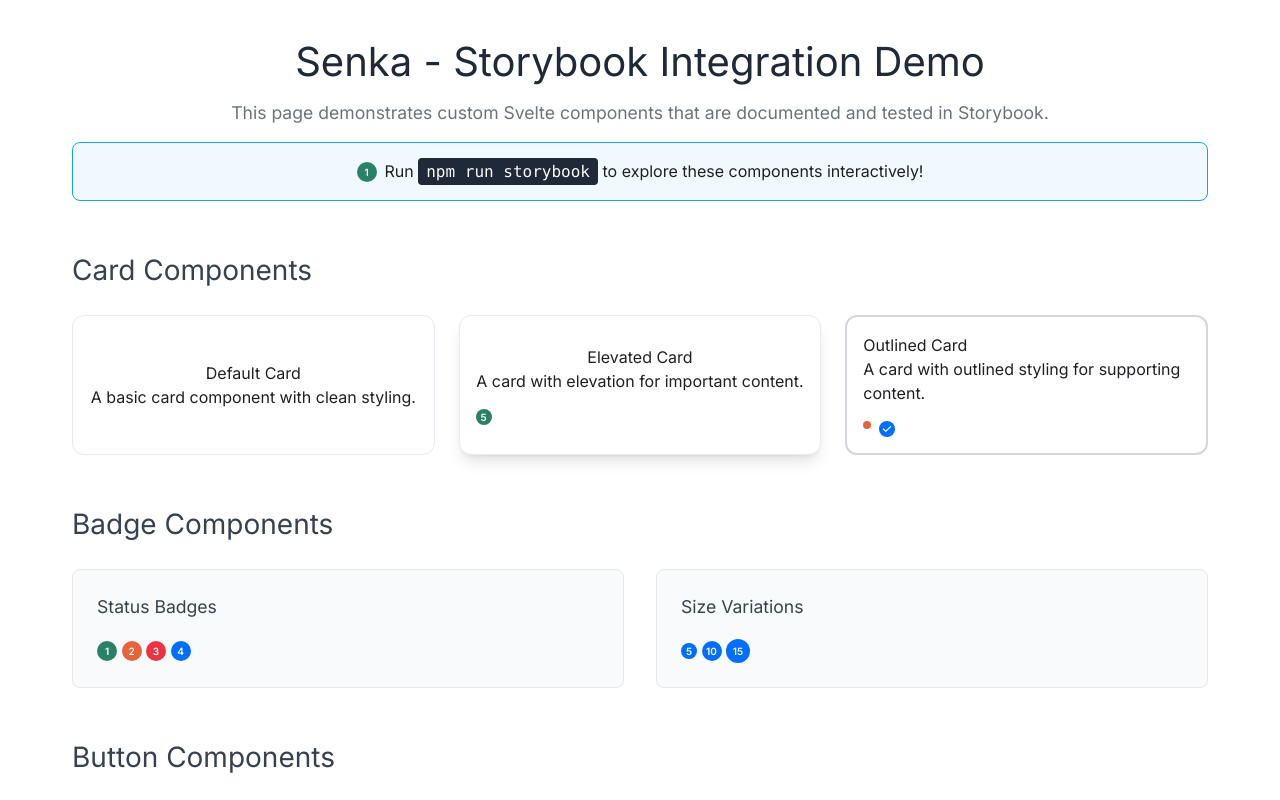
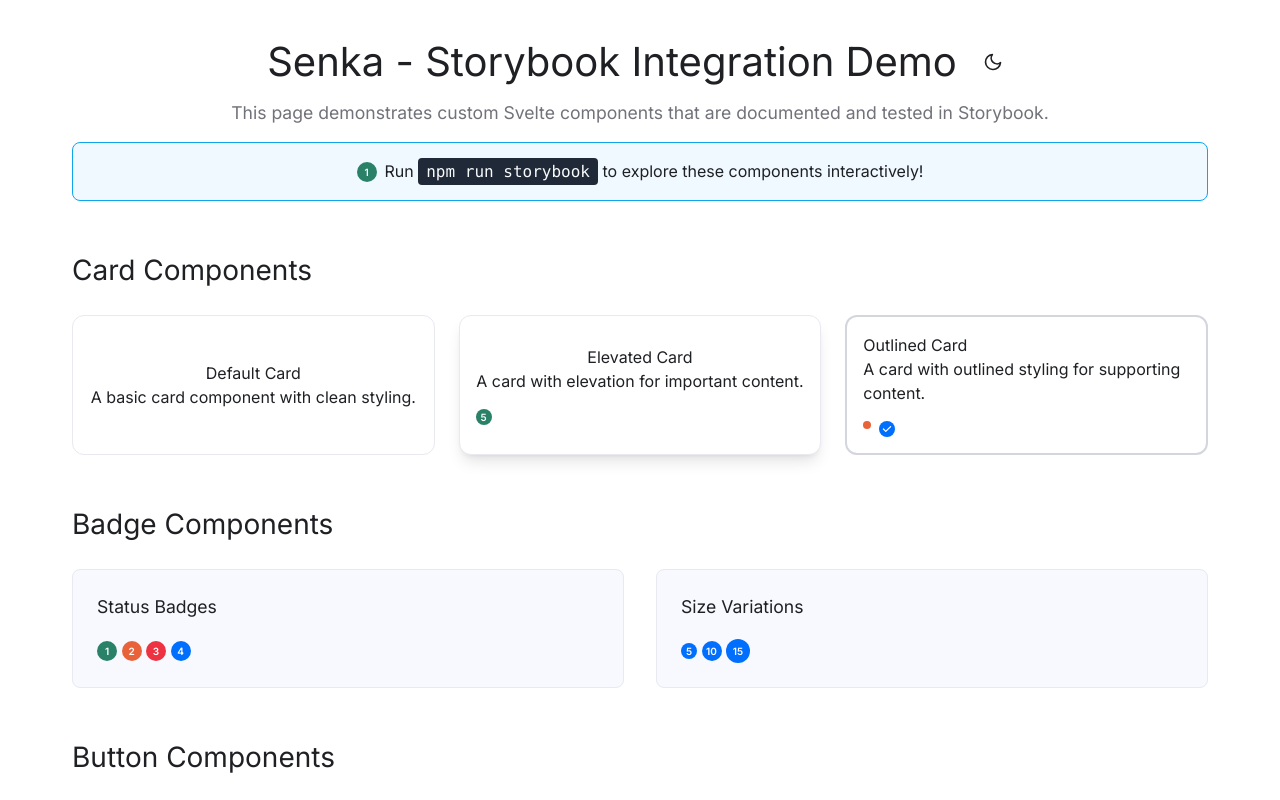
Before and after one commit to senka-ai/senka, a SvelteKit app: page / in a window 1280 px wide. Shown: the top 800 px of the page. Built offline with nearby package versions, Linux system fonts and the light colour scheme.

Commit message:
feat: add theme toggle with light/dark mode support

```diff
--- a/package.json
+++ b/package.json
@@ -16,7 +16,7 @@
 		"lint": "prettier --check .",
 		"test:unit": "vitest",
 		"test": "npm run test:unit -- --run",
-		"storybook": "storybook dev -p 6006",
+		"story": "storybook dev -p 6006 --no-open",
 		"build-storybook": "storybook build"
 	},
 	"devDependencies": {
--- a/src/app.css
+++ b/src/app.css
@@ -9,38 +9,22 @@
 @import './styles/focus-states.css';
 
 :root {
-	/* Highlight Colors */
+	/* Highlight Colors (same for both themes) */
 	--color-highlight-50: #eaf2ff;
 	--color-highlight-100: #b4dbff;
 	--color-highlight-200: #6fbaff;
 	--color-highlight-300: #2897ff;
 	--color-highlight-400: #006ffd;
 
-	/* Neutral Colors - Light */
-	--color-neutral-50: #ffffff;
-	--color-neutral-100: #f8f9fe;
-	--color-neutral-200: #e8e9f1;
-	--color-neutral-300: #d4d6dd;
-	--color-neutral-400: #c5c6cc;
-
-	/* Neutral Colors - Dark */
-	--color-neutral-500: #8f9098;
-	--color-neutral-600: #71727a;
-	--color-neutral-700: #494a50;
-	--color-neutral-800: #2f3036;
-	--color-neutral-900: #1f2024;
-
-	/* Support Colors - Success */
+	/* Support Colors (same for both themes) */
 	--color-success-50: #e7f4e8;
 	--color-success-100: #3ac0a0;
 	--color-success-200: #298267;
 
-	/* Support Colors - Warning */
 	--color-warning-50: #fff4e4;
 	--color-warning-100: #ffb37c;
 	--color-warning-200: #e86339;
 
-	/* Support Colors - Error */
 	--color-error-50: #ffe2e5;
 	--color-error-100: #ff016d;
 	--color-error-200: #ed3241;
@@ -49,12 +33,67 @@
 	--font-family: 'Inter', -apple-system, BlinkMacSystemFont, 'Segoe UI', Roboto, sans-serif;
 }
 
+/* Light Theme (default) */
+:root, [data-theme="light"] {
+	/* Neutral Colors - Light Theme */
+	--color-neutral-50: #ffffff;
+	--color-neutral-100: #f8f9fe;
+	--color-neutral-200: #e8e9f1;
+	--color-neutral-300: #d4d6dd;
+	--color-neutral-400: #c5c6cc;
+	--color-neutral-500: #8f9098;
+	--color-neutral-600: #71727a;
+	--color-neutral-700: #494a50;
+	--color-neutral-800: #2f3036;
+	--color-neutral-900: #1f2024;
+
+	/* Semantic colors for light theme */
+	--color-background: var(--color-neutral-50);
+	--color-surface: var(--color-neutral-100);
+	--color-surface-elevated: var(--color-neutral-50);
+	--color-text-primary: var(--color-neutral-900);
+	--color-text-secondary: var(--color-neutral-600);
+	--color-text-muted: var(--color-neutral-500);
+	--color-border: var(--color-neutral-200);
+	--color-border-strong: var(--color-neutral-300);
+}
+
+/* Dark Theme */
+[data-theme="dark"] {
+	/* Neutral Colors - Dark Theme (inverted) */
+	--color-neutral-50: #1f2024;
+	--color-neutral-100: #2f3036;
+	--color-neutral-200: #494a50;
+	--color-neutral-300: #71727a;
+	--color-neutral-400: #8f9098;
+	--color-neutral-500: #c5c6cc;
+	--color-neutral-600: #d4d6dd;
+	--color-neutral-700: #e8e9f1;
+	--color-neutral-800: #f8f9fe;
+	--color-neutral-900: #ffffff;
+
+	/* Semantic colors for dark theme */
+	--color-background: var(--color-neutral-50);
+	--color-surface: var(--color-neutral-100);
+	--color-surface-elevated: var(--color-neutral-200);
+	--color-text-primary: var(--color-neutral-900);
+	--color-text-secondary: var(--color-neutral-600);
+	--color-text-muted: var(--color-neutral-500);
+	--color-border: var(--color-neutral-200);
+	--color-border-strong: var(--color-neutral-300);
+
+	/* Adjust highlight colors for dark theme */
+	--color-highlight-50: #0a1929;
+	--color-highlight-100: #1e3a5f;
+}
+
 * {
 	font-family: var(--font-family);
 }
 
 body {
 	font-family: var(--font-family);
-	color: var(--color-neutral-900);
-	background-color: var(--color-neutral-50);
+	color: var(--color-text-primary);
+	background-color: var(--color-background);
+	transition: color 0.2s ease, background-color 0.2s ease;
 }
--- a/src/lib/components/TextField.svelte
+++ b/src/lib/components/TextField.svelte
@@ -66,7 +66,7 @@
 
 	let inputClasses = $derived.by(() => {
 		const base =
-			'w-full px-3.25 py-3.25 text-slim-m bg-white border rounded-xl transition-all duration-200 focus:outline-none focus:ring-offset-0 placeholder:text-neutral-500'
+			'w-full px-3.25 py-3.25 text-slim-m text-neutral-900 bg-neutral-50 border rounded-xl transition-all duration-200 focus:outline-none focus:ring-offset-0 placeholder:text-neutral-500'
 
 		const states = {
 			default: 'border-neutral-400 focus:border-highlight focus:ring-1 focus:ring-highlight-200',
--- /dev/null
+++ b/src/lib/components/ThemeToggle.svelte
@@ -0,0 +1,59 @@
+<script lang="ts">
+	import { onMount } from 'svelte'
+	import { toggleTheme, useTheme } from '../theme.svelte'
+	import { SunIcon, MoonIcon } from '../icons'
+
+	interface Props {
+		class?: string
+		size?: 'small' | 'medium' | 'large'
+	}
+
+	let { class: className = '', size = 'medium' }: Props = $props()
+
+	// Get reactive theme reference
+	const theme = useTheme()
+
+	let toggleClasses = $derived.by(() => {
+		const base = 'relative inline-flex items-center justify-center rounded-full transition-colors duration-200'
+		const hover = 'hover:bg-neutral-200'
+
+		const sizes = {
+			small: 'h-8 w-8',
+			medium: 'h-10 w-10',
+			large: 'h-12 w-12',
+		}
+
+		return `${base} ${hover} ${sizes[size]} ${className}`
+	})
+
+	let iconSize = $derived.by(() => {
+		const sizes = {
+			small: 16,
+			medium: 20,
+			large: 24,
+		}
+		return sizes[size]
+	})
+
+	// Cleanup subscription on component destroy
+	onMount(() => {
+		return () => {
+			theme.destroy?.()
+		}
+	})
+</script>
+
+<button
+	class={toggleClasses}
+	onclick={toggleTheme}
+	aria-label="Toggle theme"
+	title="Toggle between light and dark theme"
+>
+	{#if theme.current === 'light'}
+		<!-- Moon icon for light theme (click to go dark) -->
+		<MoonIcon size={iconSize} />
+	{:else}
+		<!-- Sun icon for dark theme (click to go light) -->
+		<SunIcon size={iconSize} />
+	{/if}
+</button>
--- /dev/null
+++ b/src/lib/icons/MoonIcon.svelte
@@ -0,0 +1,12 @@
+<script lang="ts">
+	interface Props {
+		class?: string
+		size?: number | string
+	}
+
+	let { class: className = '', size = 24 }: Props = $props()
+</script>
+
+<svg class={className} width={size} height={size} viewBox="0 0 24 24" fill="none" stroke="currentColor" stroke-width="2" stroke-linecap="round" stroke-linejoin="round">
+	<path d="M21 12.79A9 9 0 1111.21 3 7 7 0 0021 12.79z"/>
+</svg>
--- a/src/lib/icons/index.ts
+++ b/src/lib/icons/index.ts
@@ -43,3 +43,7 @@ export { default as StarOutlinedIcon } from './StarOutlinedIcon.svelte'
 export { default as StoreIcon } from './StoreIcon.svelte'
 export { default as SuccessIcon } from './SuccessIcon.svelte'
 export { default as WarningIcon } from './WarningIcon.svelte'
+
+// Theme icons
+export { default as MoonIcon } from './MoonIcon.svelte'
+export { default as SunIcon } from './SunIcon.svelte'
--- a/src/lib/index.ts
+++ b/src/lib/index.ts
@@ -4,3 +4,7 @@ export { default as Badge } from './components/Badge.svelte'
 export { default as Card } from './components/Card.svelte'
 export { default as Avatar } from './components/Avatar.svelte'
 export { default as TextField } from './components/TextField.svelte'
+export { default as ThemeToggle } from './components/ThemeToggle.svelte'
+
+// Theme Management (Runes-based)
+export { getTheme, setTheme, toggleTheme, useTheme } from './theme.svelte'
--- /dev/null
+++ b/src/lib/theme.svelte.ts
@@ -0,0 +1,113 @@
+import { browser } from '$app/environment'
+
+type Theme = 'light' | 'dark'
+
+let currentTheme: Theme = 'light'
+let initialized = false
+let listeners: Array<(theme: Theme) => void> = []
+
+function getInitialTheme(): Theme {
+	if (!browser) return 'light'
+
+	const savedTheme = localStorage.getItem('theme')
+	if (savedTheme && (savedTheme === 'light' || savedTheme === 'dark')) {
+		return savedTheme as Theme
+	}
+
+	return window.matchMedia('(prefers-color-scheme: dark)').matches ? 'dark' : 'light'
+}
+
+// Initialize theme on first access
+function ensureInitialized(): void {
+	if (!initialized && browser) {
+		currentTheme = getInitialTheme()
+		initialized = true
+		applyThemeToDOM()
+		setupSystemThemeListener()
+	}
+}
+
+// Apply theme to DOM
+function applyThemeToDOM(): void {
+	if (browser) {
+		document.documentElement.setAttribute('data-theme', currentTheme)
+	}
+}
+
+// Setup system theme change listener
+function setupSystemThemeListener(): void {
+	if (browser) {
+		const mediaQuery = window.matchMedia('(prefers-color-scheme: dark)')
+		const handleSystemThemeChange = (e: MediaQueryListEvent) => {
+			// Only auto-change if user hasn't manually set a preference
+			if (!localStorage.getItem('theme')) {
+				setTheme(e.matches ? 'dark' : 'light')
+			}
+		}
+
+		mediaQuery.addEventListener('change', handleSystemThemeChange)
+	}
+}
+
+// Notify listeners of theme change
+function notifyListeners(): void {
+	listeners.forEach((listener) => listener(currentTheme))
+}
+
+// Public API
+export function getTheme(): Theme {
+	ensureInitialized()
+	return currentTheme
+}
+
+export function setTheme(newTheme: Theme): void {
+	if (newTheme === 'light' || newTheme === 'dark') {
+		ensureInitialized()
+		currentTheme = newTheme
+
+		if (browser) {
+			localStorage.setItem('theme', currentTheme)
+			applyThemeToDOM()
+		}
+
+		notifyListeners()
+	}
+}
+
+export function toggleTheme(): void {
+	setTheme(currentTheme === 'light' ? 'dark' : 'light')
+}
+
+// For reactive access in components - returns a reactive state
+export function useTheme() {
+	ensureInitialized()
+
+	// Create reactive state inside the component context
+	const theme = $state({ current: currentTheme })
+
+	// Subscribe to changes
+	const unsubscribe = subscribe((newTheme) => {
+		theme.current = newTheme
+	})
+
+	// Return reactive getter and cleanup
+	return {
+		get current(): Theme {
+			return theme.current
+		},
+		destroy: unsubscribe,
+	}
+}
+
+// Subscribe to theme changes
+export function subscribe(listener: (theme: Theme) => void): () => void {
+	listeners.push(listener)
+	listener(currentTheme) // Call immediately with current value
+
+	return () => {
+		const index = listeners.indexOf(listener)
+		if (index > -1) {
+			listeners.splice(index, 1)
+		}
+	}
+}
--- a/src/routes/+page.svelte
+++ b/src/routes/+page.svelte
@@ -2,6 +2,7 @@
 	import Card from '$lib/components/Card.svelte'
 	import Badge from '$lib/components/Badge.svelte'
 	import Button from '$lib/components/Button.svelte'
+	import ThemeToggle from '$lib/components/ThemeToggle.svelte'
 
 	function handleCardClick(cardType) {
 		alert(`${cardType} card clicked! Check this component in Storybook for more interactive examples.`)
@@ -10,7 +11,10 @@
 
 <main>
 	<header>
-		<h1>Senka - Storybook Integration Demo</h1>
+		<div class="header-top">
+			<h1>Senka - Storybook Integration Demo</h1>
+			<ThemeToggle />
+		</div>
 		<p>This page demonstrates custom Svelte components that are documented and tested in Storybook.</p>
 
 		<div class="storybook-info">
@@ -148,14 +152,22 @@
 		margin-bottom: 3rem;
 	}
 
+	.header-top {
+		display: flex;
+		align-items: center;
+		justify-content: center;
+		gap: 1rem;
+		margin-bottom: 0.5rem;
+	}
+
 	h1 {
-		color: #1f2937;
-		margin-bottom: 0.5rem;
+		color: var(--color-text-primary);
+		margin: 0;
 		font-size: 2.5rem;
 	}
 
 	header p {
-		color: #6b7280;
+		color: var(--color-text-secondary);
 		font-size: 1.1rem;
 		margin-bottom: 1rem;
 	}
@@ -185,7 +197,7 @@
 	}
 
 	.demo-section h2 {
-		color: #374151;
+		color: var(--color-text-primary);
 		margin-bottom: 1.5rem;
 		font-size: 1.75rem;
 	}
@@ -212,14 +224,14 @@
 
 	.badge-group {
 		padding: 1.5rem;
-		border: 1px solid #e5e7eb;
+		border: 1px solid var(--color-border);
 		border-radius: 8px;
-		background: #f9fafb;
+		background: var(--color-surface);
 	}
 
 	.badge-group h3 {
 		margin: 0 0 1rem 0;
-		color: #374151;
+		color: var(--color-text-primary);
 		font-size: 1.1rem;
 	}
 
@@ -240,7 +252,7 @@
 
 	.counter-demo h3 {
 		margin-bottom: 1rem;
-		color: #374151;
+		color: var(--color-text-primary);
 		font-size: 1.1rem;
 	}
 
@@ -263,7 +275,7 @@
 
 	footer li {
 		margin-bottom: 0.5rem;
-		color: #4b5563;
+		color: var(--color-text-secondary);
 	}
 
 	@media (max-width: 768px) {
```
Also changed, not shown: src/lib/icons/SunIcon.svelte (added, +20 -0 lines), src/styles/colors.css (+18 -0 lines), 1 other file (tests, documents, lock files or other folders).
